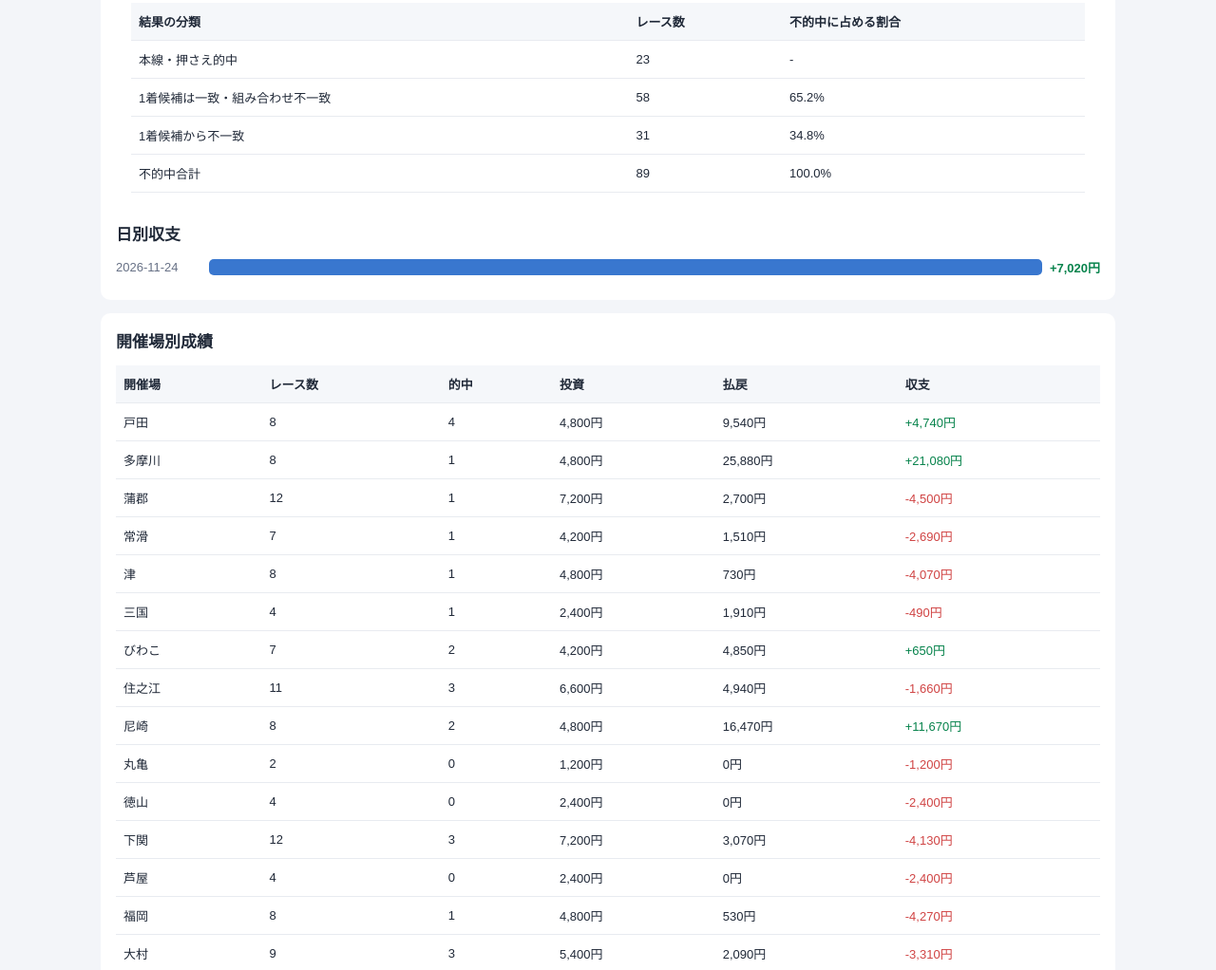
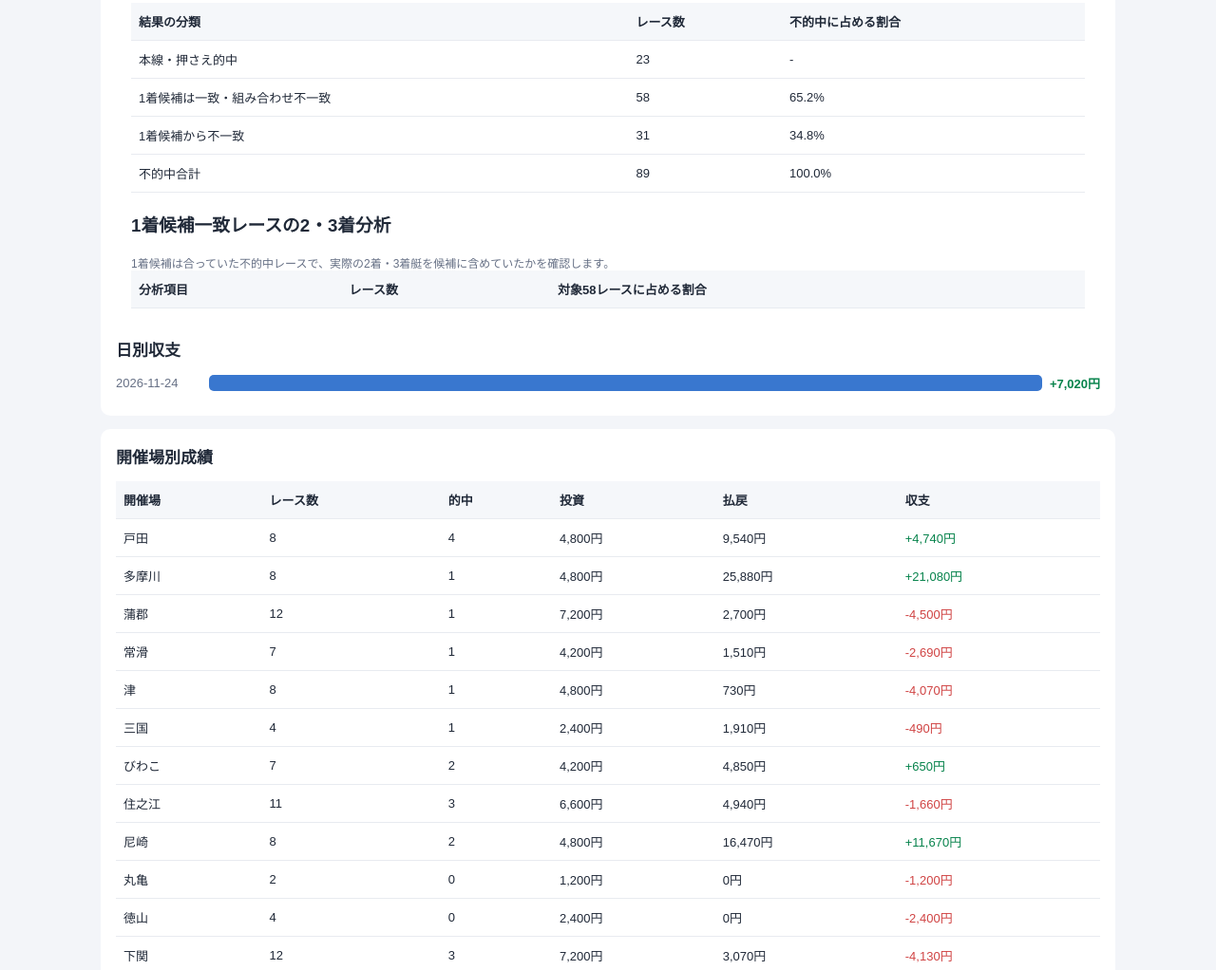
Before and after one commit to macchi1014-oss/boat-race-auto, a plain HTML site: page stats.html in a window 1280 px wide. Shown: the part 2571-3593 px from the top of the page at 95% size. Drawn offline with Linux system fonts and the light colour scheme.

Commit message:
Update stats.html

```diff
--- a/stats.html
+++ b/stats.html
@@ -154,6 +154,16 @@ input,select{padding:10px;border:1px solid #ccd2dc;border-radius:7px;background:
 </tr>
 </thead>
 <tbody id="failureAnalysis"></tbody>
+</table>
+</div>
+ <h3>1着候補一致レースの2・3着分析</h3>
+<div class="muted">1着候補は合っていた不的中レースで、実際の2着・3着艇を候補に含めていたかを確認します。</div>
+<div class="tablewrap">
+<table>
+<thead>
+<tr><th>分析項目</th><th>レース数</th><th>対象58レースに占める割合</th></tr>
+</thead>
+<tbody id="secondThirdAnalysis"></tbody>
 </table>
 </div>
 </section>
```
